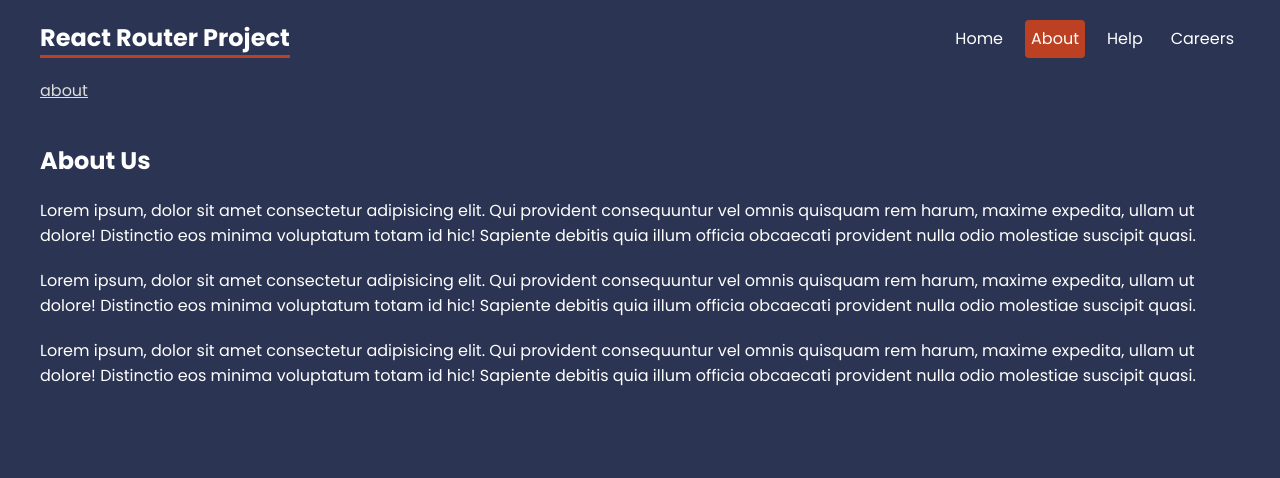
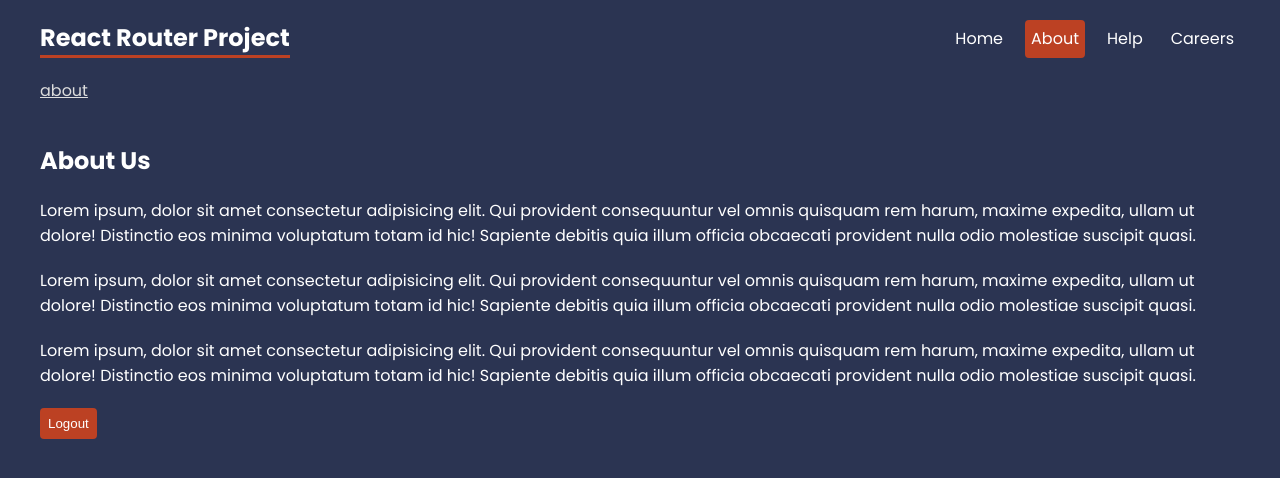
Before and after one commit to ElenaCoder/react-router-project, a React (Vite) app: page /about in a window 1280 px wide. Shown: the top 478 px of the page. Built offline with nearby package versions, Linux system fonts and the light colour scheme.

Commit message:
feat: add Navigate component to About page

```diff
--- a/src/pages/About.jsx
+++ b/src/pages/About.jsx
@@ -1,10 +1,23 @@
+import {useState} from 'react';
+import { Navigate } from "react-router-dom"
+
 export default function About() {
+  const [user, setUser] = useState('elena');
+
+  if(!user) {
+    return <Navigate to='./'  replace={true}/>
+  }
+
     return (
+      <>
       <div className="about">
         <h2>About Us</h2>
         <p>Lorem ipsum, dolor sit amet consectetur adipisicing elit. Qui provident consequuntur vel omnis quisquam rem harum, maxime expedita, ullam ut dolore! Distinctio eos minima voluptatum totam id hic! Sapiente debitis quia illum officia obcaecati provident nulla odio molestiae suscipit quasi.</p>
         <p>Lorem ipsum, dolor sit amet consectetur adipisicing elit. Qui provident consequuntur vel omnis quisquam rem harum, maxime expedita, ullam ut dolore! Distinctio eos minima voluptatum totam id hic! Sapiente debitis quia illum officia obcaecati provident nulla odio molestiae suscipit quasi.</p>
         <p>Lorem ipsum, dolor sit amet consectetur adipisicing elit. Qui provident consequuntur vel omnis quisquam rem harum, maxime expedita, ullam ut dolore! Distinctio eos minima voluptatum totam id hic! Sapiente debitis quia illum officia obcaecati provident nulla odio molestiae suscipit quasi.</p>
-      </div>
+
+        <button onClick={()=> setUser(null)}>Logout</button>
+        </div>
+      </>
     )
   }
```
